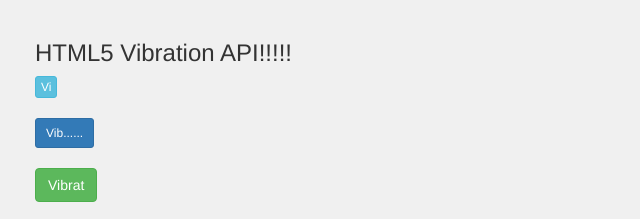
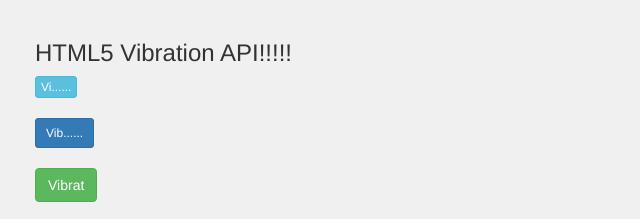
Before and after one commit to inspiron2/inspiron2.github.io, a plain HTML site: page index.html in a window 1280 px wide. Shown: the top 219 px of the page, 0-640 px from the left. Drawn offline with Linux system fonts and the light colour scheme.

Commit message:
Update index.html

```diff
--- a/index.html
+++ b/index.html
@@ -25,7 +25,7 @@
 				</h3>
 
 			<button type="button"  id="vibrate-one-second" class="btn btn-xs btn-info"  style="display:block;">
-				Vi
+				Vi......
 			</button>
 			<br/>
 			<button type="button" id="vibrate-twice" class="btn btn-primary btn-sm"  style="display:block">
```
